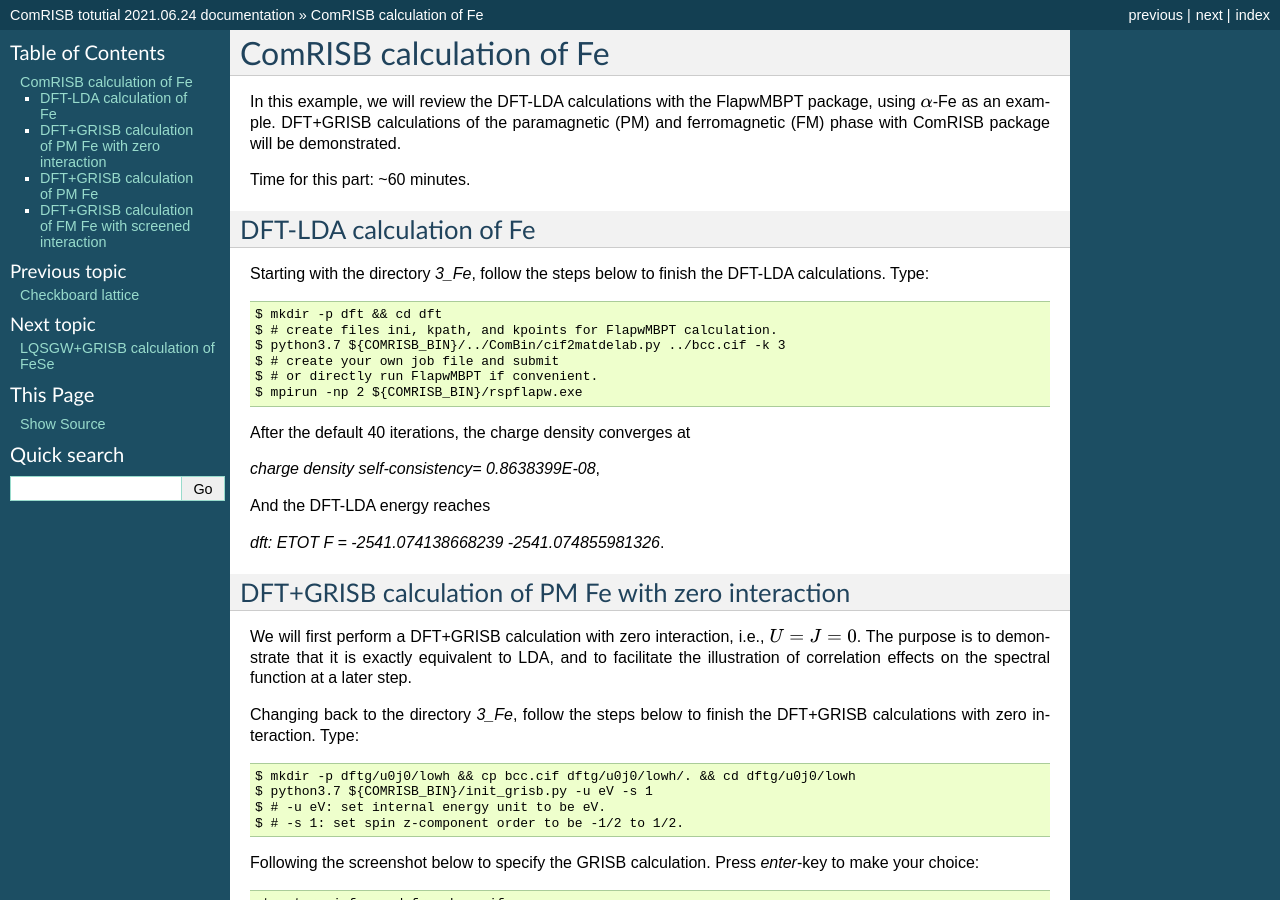
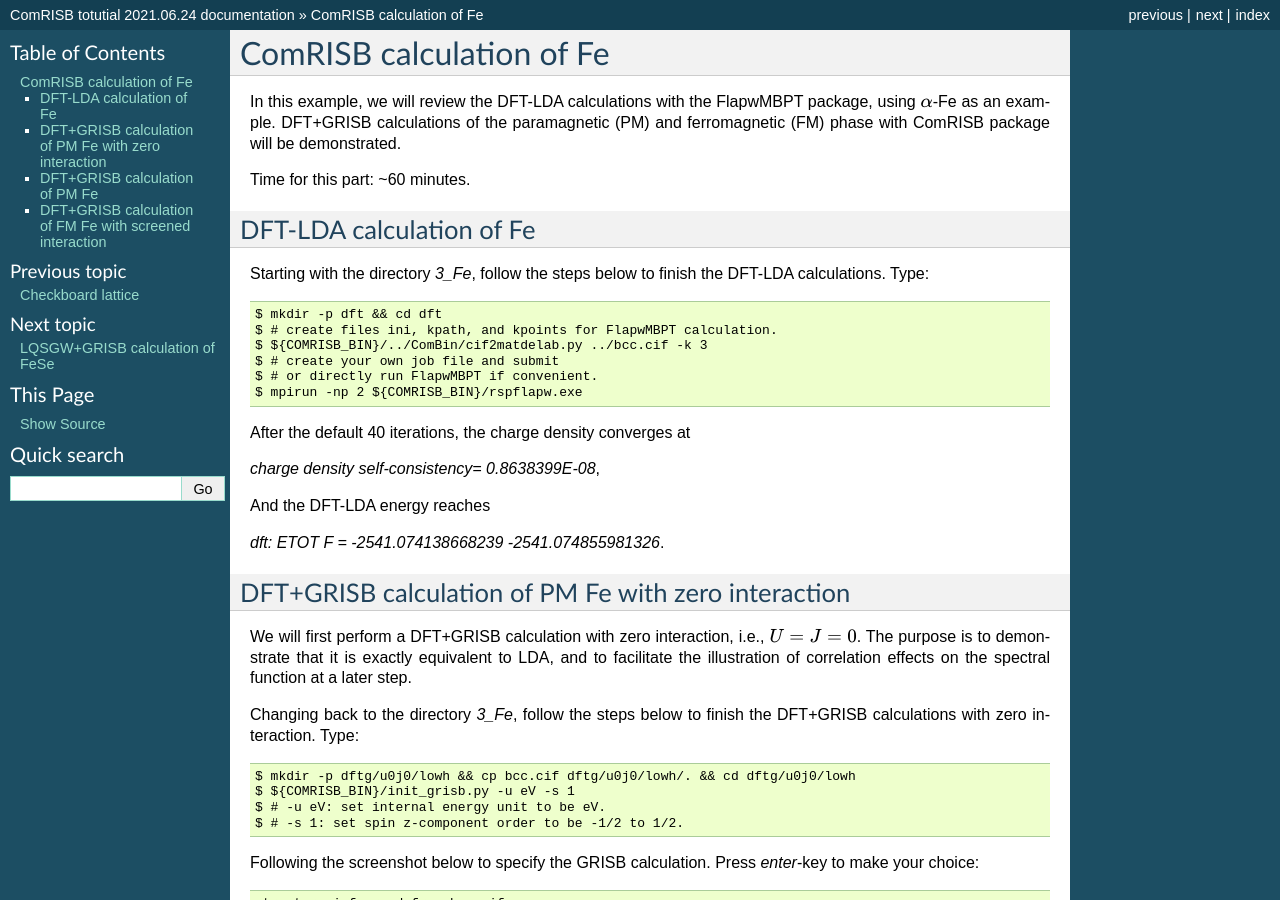
Before and after one commit to comscope/ComRISB_tutorial, a Sphinx documentation site: the page built from doc/source/fe.rst, in a window 1280 px wide and 900 px high. Built offline with Sphinx 7.4.7, drawn with Linux system fonts in a browser that asks for light colours; some of the changed text lies outside the part shown.

Commit message:
added setting for default python as pyhton3.7.

```diff
--- a/doc/source/bethe_latt.rst
+++ b/doc/source/bethe_latt.rst
@@ -59,7 +59,7 @@ is *comrisb_tutorial/tutorials/Bethe_Latt/*,
 type the following command to run the job::
 
     $ mkdir -p work && cd work
-    $ python3.7 ../scan_semicirc.py
+    $ ../scan_semicirc.py
 
 It will automatically generate the following results:
 
@@ -84,7 +84,7 @@ A script for a job of scanning :math:`\mu` at :math:`U=5` is defined as
 Stay in the same *work* directory
 and type the following command for calculations to get the band gap::
 
-    $ python3.7 ../scan_semicirc.py --mu
+    $ ../scan_semicirc.py --mu
 
 It will automatically generate the following results:
 
--- a/doc/source/fe.rst
+++ b/doc/source/fe.rst
@@ -15,7 +15,7 @@ to finish the DFT-LDA calculations. Type::
 
     $ mkdir -p dft && cd dft
     $ # create files ini, kpath, and kpoints for FlapwMBPT calculation.
-    $ python3.7 ${COMRISB_BIN}/../ComBin/cif2matdelab.py ../bcc.cif -k 3
+    $ ${COMRISB_BIN}/../ComBin/cif2matdelab.py ../bcc.cif -k 3
     $ # create your own job file and submit
     $ # or directly run FlapwMBPT if convenient.
     $ mpirun -np 2 ${COMRISB_BIN}/rspflapw.exe
@@ -40,7 +40,7 @@ Changing back to the directory *3_Fe*, follow the steps below
 to finish the DFT+GRISB calculations with zero interaction. Type::
 
     $ mkdir -p dftg/u0j0/lowh && cp bcc.cif dftg/u0j0/lowh/. && cd dftg/u0j0/lowh
-    $ python3.7 ${COMRISB_BIN}/init_grisb.py -u eV -s 1
+    $ ${COMRISB_BIN}/init_grisb.py -u eV -s 1
     $ # -u eV: set internal energy unit to be eV.
     $ # -s 1: set spin z-component order to be -1/2 to 1/2.
 
@@ -195,7 +195,7 @@ To run the DFT+GRISB calculation, execute the following command
 or prepare your job script accordingly and submit::
 
     $ cd ..  # up to u0j0 folder
-    $ python3.7 ${COMRISB_BIN}/comrisb.py -c  # -c: continuous run
+    $ ${COMRISB_BIN}/comrisb.py -c  # -c: continuous run
 
 As expected, the job converges with one iteration.
 The file *convergence.log* records the convergence information::
@@ -233,7 +233,7 @@ and 0.60 for each :math:`e_{g}` orbital., with total 6.46 `3d`-electrons.
 
 The band structure can be obtained by using the following script::
 
-    $ cd lowh && python3.7 ${COMRISB_BIN}/plot_band_tf.py -el -10 -eh 8 && cd ..
+    $ cd lowh && ${COMRISB_BIN}/plot_band_tf.py -el -10 -eh 8 && cd ..
 
 It generates band structure decorated with `3d`-orbital weights.
 
@@ -250,12 +250,12 @@ Here we introduce an alternative easier way by simply modifying the parameters
 with provided scripts. Starting with directory *u0j0*, type::
 
     $ cd ../ && cp -r u0j0 u5j0.8 && cd u5j0.8/lowh/
-    $ python3.7 ${COMRISB_BIN}/switch_gparam.py --unique_u_ev 5 --unique_j_ev 0.8
+    $ ${COMRISB_BIN}/switch_gparam.py --unique_u_ev 5 --unique_j_ev 0.8
 
 Now we can start the calculation as previously::
 
     $ cd ..  # up to u5j0.8 folder
-    $ python3.7 ${COMRISB_BIN}/comrisb.py -c
+    $ ${COMRISB_BIN}/comrisb.py -c
 
 It will take 16 iterations to converge, with the *convergence.log* file::
 
@@ -326,7 +326,7 @@ from identity to 0.88 and 0.82 respectively.
 The Gutzwiller quasi-particle band structure can be obtained
 by using the same script as previously::
 
-    $ cd lowh && python3.7 ${COMRISB_BIN}/plot_band_tf.py -el -10 -eh 8 && cd ..
+    $ cd lowh && ${COMRISB_BIN}/plot_band_tf.py -el -10 -eh 8 && cd ..
 
 It generates band structure decorated with `3d`-orbital weights.
 
@@ -338,7 +338,7 @@ It generates band structure decorated with `3d`-orbital weights.
 To contrast the DFT+GRISB band structure of Fe
 with DFT-LDA results obtained earlier, type::
 
-    $ cd ../figure1 && python3.7 plot.py && cd ../u5j0.8
+    $ cd ../figure1 && plot.py && cd ../u5j0.8
 
 and one obtained the following figure.
 
@@ -382,7 +382,7 @@ for spin-symmetry breaking::
 Further information about how the spin symmetry is to be broken
 needs to be provided through the script *init_magnetism.py*::
 
-    $ python3.7 ${COMRISB_BIN}/init_magnetism.py
+    $ ${COMRISB_BIN}/init_magnetism.py
 
 and choose the following as below::
 
@@ -410,7 +410,7 @@ as it save the PM solution::
 Now the FM calculation can be started as previously::
 
     $ cd ..  # up to u5j0.8_fm folder
-    $ python3.7 ${COMRISB_BIN}/comrisb.py -c
+    $ ${COMRISB_BIN}/comrisb.py -c
 
 The job converges with 13 iterations. The *convergence.log* reads like::
 
@@ -439,7 +439,7 @@ comparable the experimental result :math:`2.22 \mu_B`.
 
 The FM band structure can be calculated as previously::
 
-    $ cd lowh && python3.7 ${COMRISB_BIN}/plot_band_tf.py -el -10 -eh 8 && cd ..
+    $ cd lowh && ${COMRISB_BIN}/plot_band_tf.py -el -10 -eh 8 && cd ..
 
 It generates band structure decorated with `3d`-orbital weights.
 
--- a/doc/source/fese.rst
+++ b/doc/source/fese.rst
@@ -32,7 +32,7 @@ resemble the DFT+GRISB calculations.
 Type::
 
     $ mkdir -p lqsgw_risb/u5j0.8/lowh && cp fese.cif lqsgw_risb/u5j0.8/lowh/. && cd lqsgw_risb/u5j0.8/lowh
-    $ python3.7 ${COMRISB_BIN}/init_grisb.py -u eV -s 1
+    $ ${COMRISB_BIN}/init_grisb.py -u eV -s 1
 
 Make the choices as follows::
 
@@ -158,7 +158,7 @@ which now reads::
 The LQSGW+GRISB calculation is triggered in the same way as before::
 
  $ cd ..  # up to u5j0.8 folder
- $ python3.7 ${COMRISB_BIN}/comrisb.py -c
+ $ ${COMRISB_BIN}/comrisb.py -c
 
 Currently, the calculation finishes in one shot,
 which means the feedback from GRISB to LQSGW calculation
@@ -199,7 +199,7 @@ The kinetic energy renormalization matrix `R` at GRISB level is given as::
 One can view the band structure in a fine energy window near Fermi level
 by typing::
 
-    $ cd lowh && python3.7 ${COMRISB_BIN}/plot_band_tf.py -el -0.2 -eh 0.2 && cd ..
+    $ cd lowh && ${COMRISB_BIN}/plot_band_tf.py -el -0.2 -eh 0.2 && cd ..
 
 It generates the following band structure decorated with `3d`-orbital weights.
 
--- a/doc/source/install.rst
+++ b/doc/source/install.rst
@@ -29,6 +29,10 @@ From the folder *comrisb*, type::
 
     $ make COMRISB_BIN=${PWD}/bin
     $ source ~/.bashrc
+
+Next we make *python3.7* as the default. Type::
+
+ sudo update-alternatives --install /usr/bin/python python3 /usr/bin/python3.7 2
 
 The installation is completed.
 
```
Also changed, not shown: doc/source/checkboard.rst (+7 -7 lines), 2 other files.
